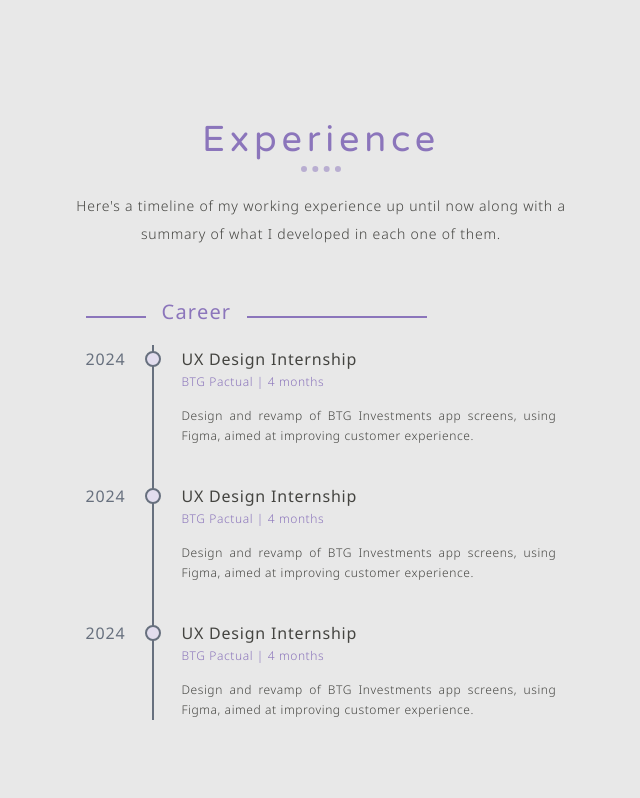
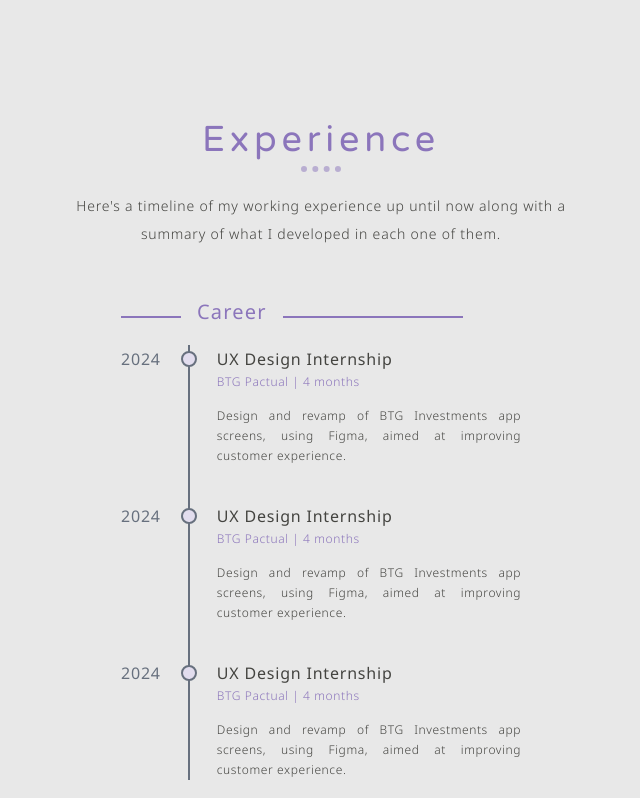
Before and after one commit to lucas-pvg/WebCV, a React (Vite) app: page / in a window 1280 px wide. Shown: the part 1514-2312 px from the top of the page, without its empty margins (319-959 px from the left). Built offline with nearby package versions, Linux system fonts and the light colour scheme.

Commit message:
💄 Add size to timeline for controlling its width

```diff
--- a/src/components/timeline/timeline.module.css
+++ b/src/components/timeline/timeline.module.css
@@ -1,11 +1,10 @@
 .event {
-  /* width: 100%; */
   height: fit-content;
   text-align: justify;
 
   display: grid;
   grid-template-rows: 1fr auto auto;
-  grid-template-columns: auto 16px 375px;
+  grid-template-columns: auto 16px 1fr;
   gap: 0 20px;
   grid-template-areas:
     "year circle title"
--- a/src/components/timeline/timeline.tsx
+++ b/src/components/timeline/timeline.tsx
@@ -2,12 +2,13 @@ import style from './timeline.module.css'
 
 interface TimelineProps {
   className?: string
+  size?: number
 }
 
-export function Timeline({ className }: TimelineProps) {
+export function Timeline({ className, size=400 }: TimelineProps) {
   return (
     <div className={className}>
-      <div className={style.event}>
+      <div className={style.event} style={{width: size}}>
         <h6 className={style.year}>2024</h6>
 
         <div className={style.circle} />
@@ -18,7 +19,7 @@ export function Timeline({ className }: TimelineProps) {
         <p className={style.description}>Design and revamp of BTG Investments app screens, using Figma, aimed at improving customer experience.</p>
       </div>
 
-      <div className={style.event}>
+      <div className={style.event} style={{width: size}}>
         <h6 className={style.year}>2024</h6>
 
         <div className={style.circle} />
@@ -29,7 +30,7 @@ export function Timeline({ className }: TimelineProps) {
         <p className={style.description}>Design and revamp of BTG Investments app screens, using Figma, aimed at improving customer experience.</p>
       </div>
 
-      <div className={style.event}>
+      <div className={style.event} style={{width: size}}>
         <h6 className={style.year}>2024</h6>
 
         <div className={style.circle} />
```
